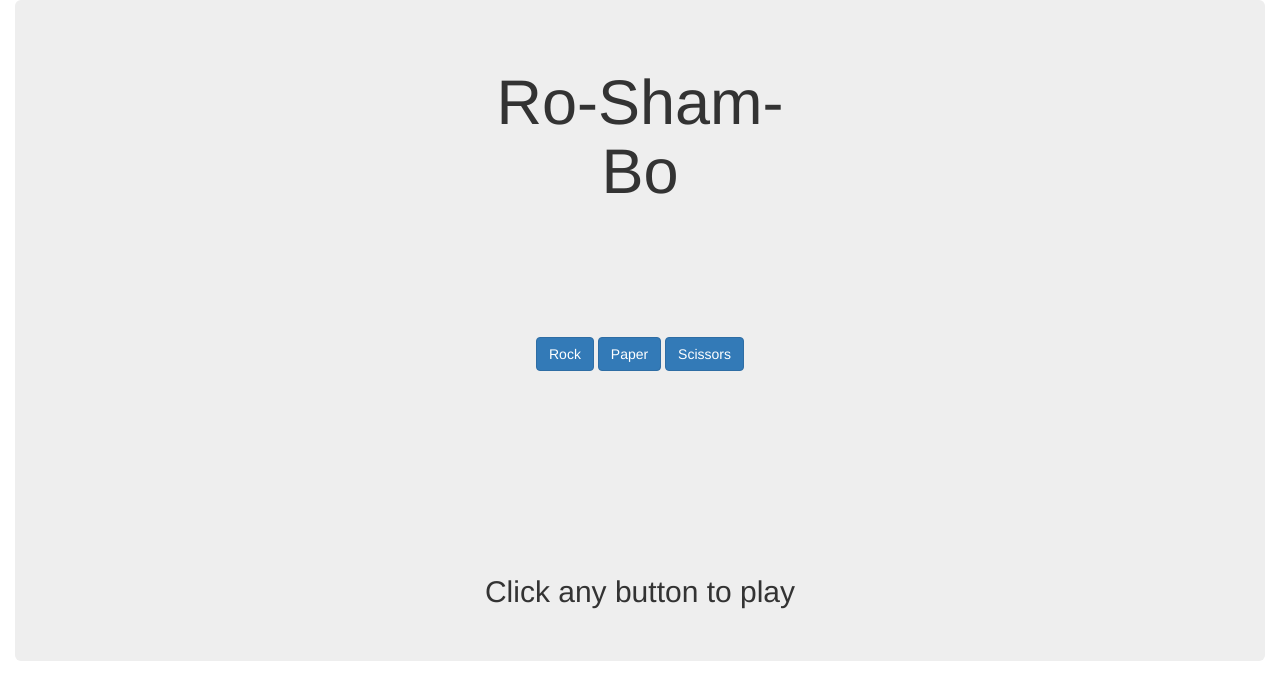
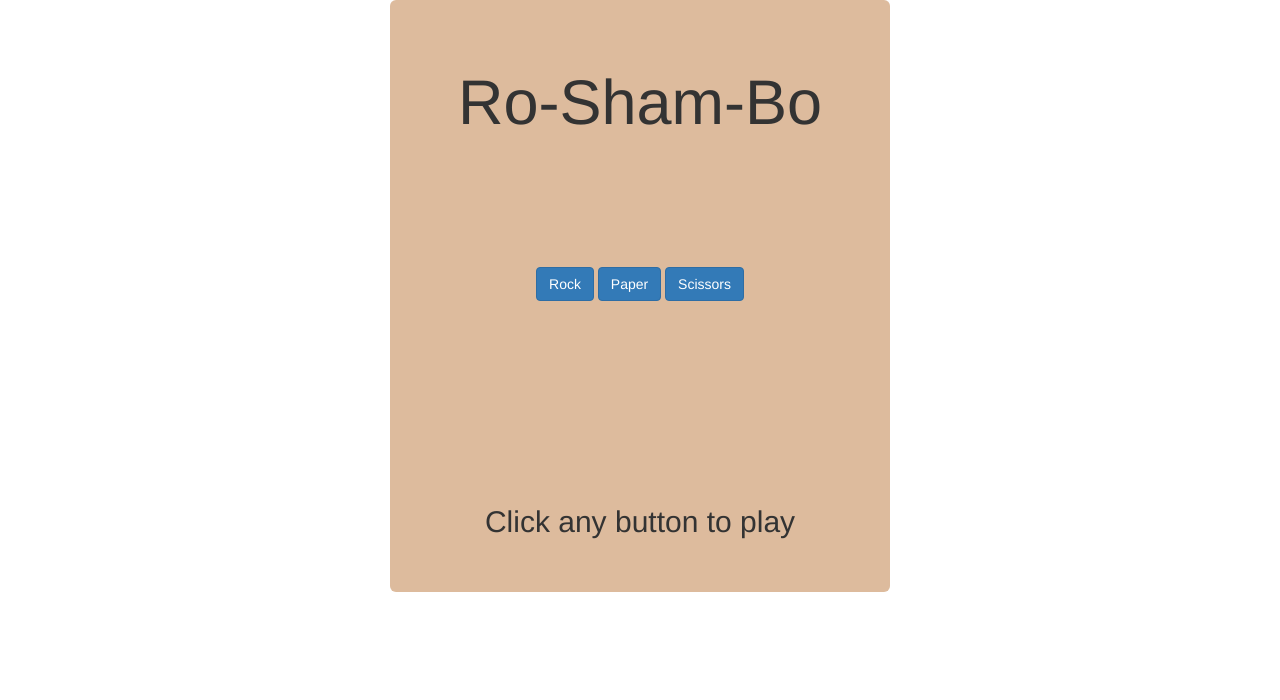
Before and after one commit to tylerrhinehart/Rock-Paper-Scissors, a plain HTML site: page index.html in a window 1280 px wide. Drawn offline with nearby package versions, Linux system fonts and the light colour scheme.

Commit message:
max-width, centered, background color

```diff
--- a/index.html
+++ b/index.html
@@ -13,23 +13,24 @@
     <div class="container-fluid">
         <div class="jumbotron">
             <div class="row">
-                <div class="col-xs-4 col-xs-offset-4">
+                <div class="col-xs-12">
                     <h1>Ro-Sham-Bo</h1>
                 </div>
             </div>
             <div class="row button-spacing">
-                <div class="col-xs-4 col-xs-offset-4">
+                <div class="col-xs-12">
                     <button class="btn btn-primary" type="button" onclick="play('rock')">Rock</button>
                     <button class="btn btn-primary" type="button" onclick="play('paper')">Paper</button>
                     <button class="btn btn-primary" type="button" onclick="play('scissors')">Scissors</button>
                 </div>
             </div>
             <div class="row result">
-                <div class="col-xs-4 col-xs-offset-4">
+                <div class="col-xs-12">
                     <span id="result">Click any button to play</span>
                 </div>
             </div>
         </div>
+
     </div>
 
     <script src="app.js"></script>
--- a/style.sass
+++ b/style.sass
@@ -11,6 +11,8 @@ body
 .button-spacing
     margin-top: 15vh;
 
-.game
+.jumbotron
     background-color: #ddbb9d;
-    border-radius: 5%;
+    max-width: 500px;
+    margin-left: auto;
+    margin-right: auto;
```
Also changed, not shown: style.css, style.min.css.
